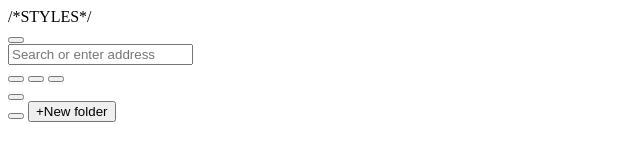
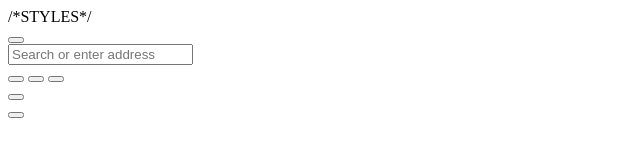
Before and after one commit to lucjastozek/poof-browser, a plain HTML site: page ui/sidebar.html in a window 1280 px wide. Shown: the whole page, without its empty margins (0-640 px from the left). Drawn offline with Linux system fonts and the light colour scheme.

Commit message:
Use sidebar context menu to create and manage folders

```diff
--- a/ui/sidebar.html
+++ b/ui/sidebar.html
@@ -74,7 +74,6 @@
         <div id="pinned" class="list"></div>
         <div class="line" id="line"><span id="lineLbl"></span></div>
         <button class="row newtab" id="newtab"></button>
-        <button class="row newfolder" id="newfolder"><span class="ico">+</span><span class="ttl">New folder</span></button>
         <div id="tabs" class="list"></div>
       </div>
       <div class="foot" id="foot"></div>
```
